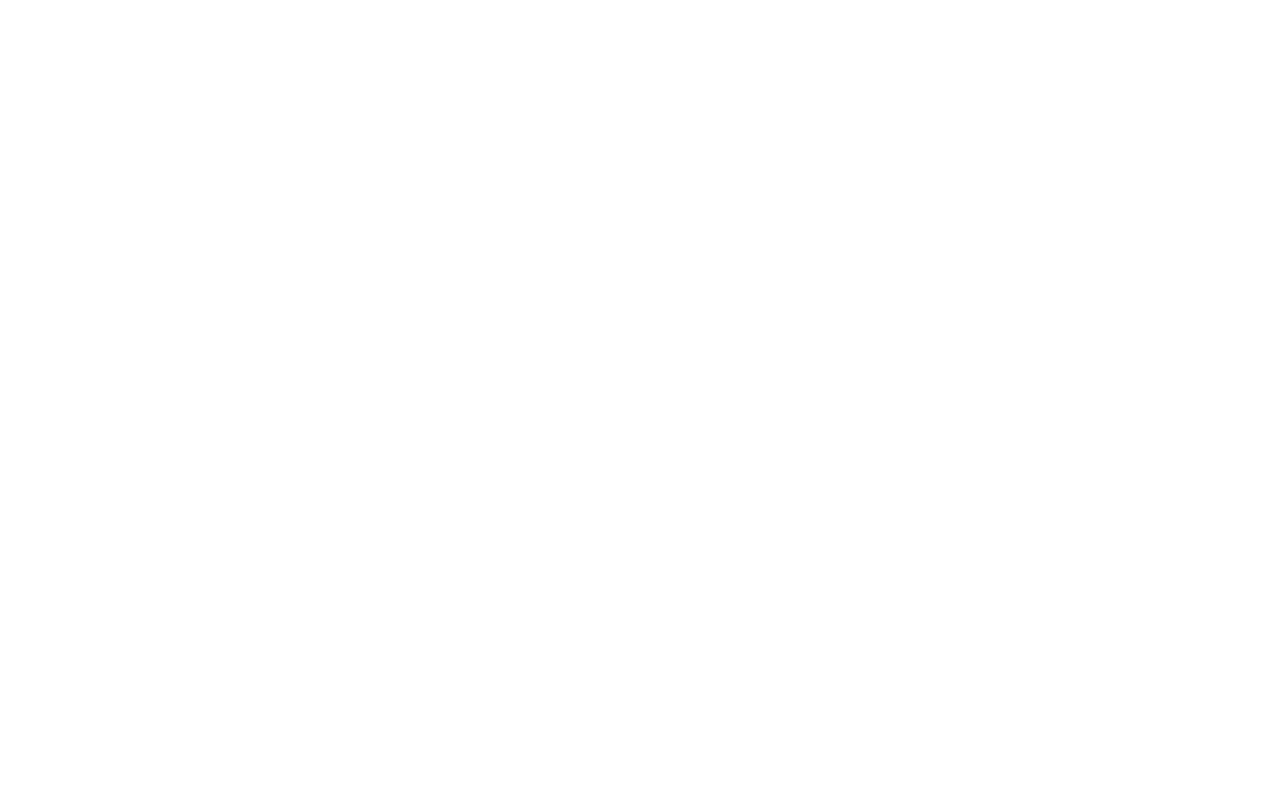
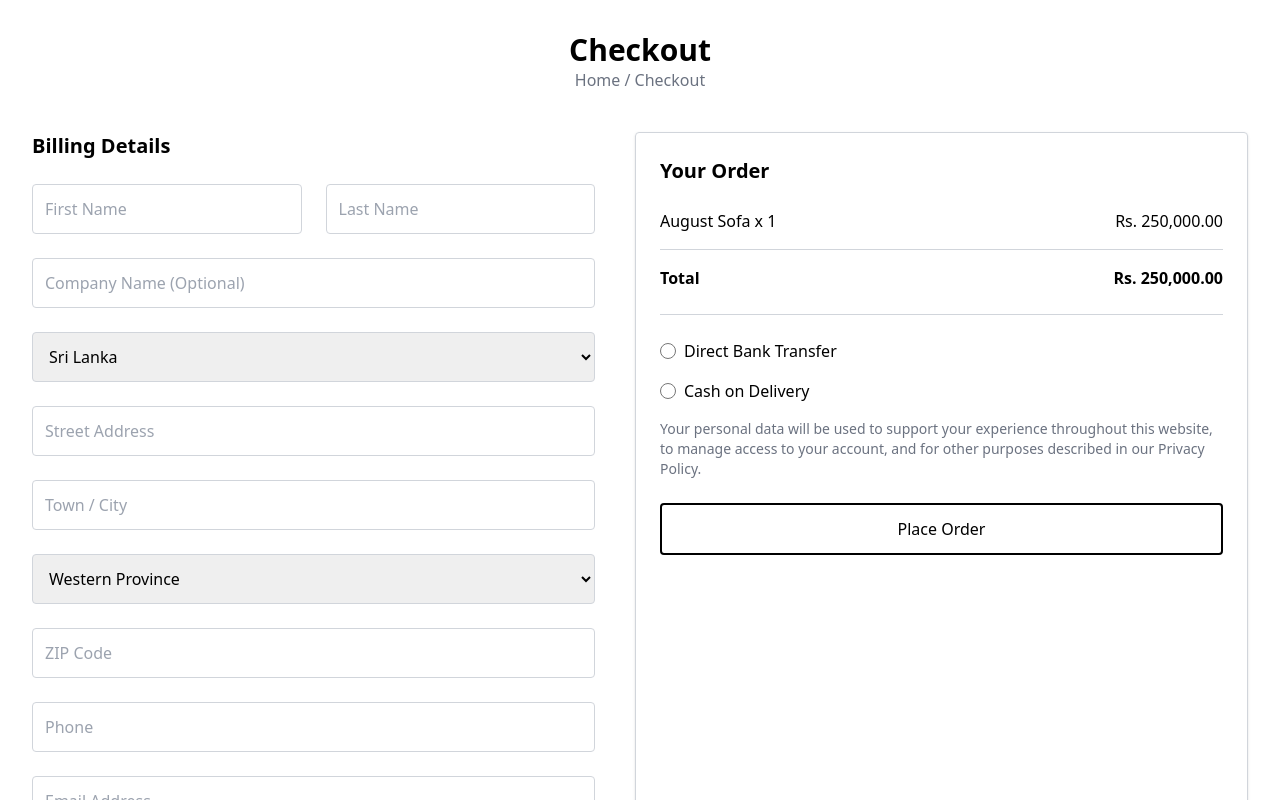
Before and after one commit to Binodsyangtan/MERN-Ecommerce, a React (Vite) app in the folder client/: page /Checkout in a window 1280 px wide. Before the commit this address had no page. Shown: the top 800 px of the page. Built offline with nearby package versions, Linux system fonts and the light colour scheme; the HTML template or start-up script is replaced by a standard one.

Commit message:
cart things done now checkout banauna lako

```diff
--- a/client/src/App.jsx
+++ b/client/src/App.jsx
@@ -13,6 +13,8 @@
 import "react-toastify/dist/ReactToastify.css";
 import Profile from './component/myAccount/Profile'
 import Cart from './component/cart/Cart'
+import Checkout from './component/cart/CheckOut'
+
 
 
 function App() {
@@ -27,7 +29,7 @@
         <Route path='/Contact' element={<Contact/>}/>
         <Route path='/profile' element={<Profile/>}/>
         <Route path='/cart' element={<Cart/>}/>
-        {/* <Route path='/filter' element={<FilterBar/>}/> */}
+        <Route path='/Checkout' element={<Checkout/>}/>
 
 
 
--- a/client/src/component/cart/Cart.jsx
+++ b/client/src/component/cart/Cart.jsx
@@ -3,7 +3,8 @@
 import AppContext from "../../context/AppContext";
 
 const Cart = () => {
-  const { cart, decreaseQuantity,addToCart} = useContext(AppContext);
+  const { cart, decreaseQuantity, addToCart, removeFromCart } =
+    useContext(AppContext);
   const [qty, setQty] = useState(0);
   const [price, setPrice] = useState(0);
   useEffect(() => {
@@ -33,22 +34,23 @@
 
         {/* Main Section */}
         <main className="container mx-auto mt-6 px-4">
-          <div className="grid grid-cols-3 gap-6">
+          <div className="grid grid-cols-2 gap-6 md:grid-cols-3">
             {/* Cart Table */}
 
             <div className="col-span-2 rounded-lg bg-white p-6 shadow-sm">
-              <div className="grid grid-cols-5 border-b pb-4 font-bold text-gray-700">
+              <div className="grid grid-cols-6 border-b pb-4 font-bold text-gray-700">
                 <div>Product</div>
                 <div>Title</div>
                 <div>Price</div>
                 <div>Quantity</div>
                 <div>Subtotal</div>
+                <div></div>
               </div>
               {/* Product Row */}
               {cart?.items?.map((product) => (
                 <div
                   key={product._id}
-                  className="mt-4 grid grid-cols-5 items-center border-b pb-4"
+                  className="mt-4 grid grid-cols-6 items-center border-b pb-4"
                 >
                   <div>
                     <img
@@ -67,7 +69,8 @@
                       -
                     </button>
                     {product.quantity}
-                     <button onClick={() =>
+                    <button
+                      onClick={() =>
                         addToCart(
                           product?.productId,
                           product.title,
@@ -75,9 +78,22 @@
                           1,
                           product.imgSrc,
                         )
-                }>+</button>
+                      }
+                    >
+                      +
+                    </button>
                   </div>
                   <div>{price}</div>
+                  <button
+                    onClick={() => {
+                      if (confirm("Are you sure, want to remove form cart")) {
+                        removeFromCart(product?.productId);
+                      }
+                    }}
+                    className="rounded-md bg-red-200 p-2 text-lg text-white hover:bg-red-500"
+                  >
+                    remove
+                  </button>
                 </div>
               ))}
               {/* <div className="grid grid-cols-4 items-center mt-4 border-b pb-4">
@@ -102,17 +118,17 @@
             </div>
 
             {/* Cart Totals Section */}
-            <div className="rounded-lg bg-yellow-100 p-6 shadow-sm">
+            <div className="rounded-lg bg-[#FFF9E5] p-6 shadow-sm">
               <h2 className="text-lg font-bold">Cart Totals</h2>
               <div className="mt-4 flex justify-between">
                 <span>Subtotal</span>
-                <span>Rs. 250,000.00</span>
+                <span>Rs. {price}</span>
               </div>
               <div className="mt-4 flex justify-between font-bold">
                 <span>Total</span>
-                <span>{price}</span>
+                <span>Rs. {price}</span>
               </div>
-              <button className="mt-6 w-full rounded-lg bg-yellow-500 py-2 text-white shadow">
+              <button className="mt-6 w-full rounded-lg bg-transparent py-2 text-[#000000] shadow hover:bg-orange-100">
                 Check Out
               </button>
             </div>
--- /dev/null
+++ b/client/src/component/cart/CheckOut.jsx
@@ -0,0 +1,115 @@
+import React from "react";
+
+const Checkout = () => {
+  return (
+    <div className="p-8 font-sans">
+      {/* Header */}
+      <div className="text-center mb-10">
+        <h2 className="text-3xl font-bold">Checkout</h2>
+        <p className="text-gray-500">Home / Checkout</p>
+      </div>
+
+      <div className="flex flex-col lg:flex-row gap-10">
+        {/* Billing Details */}
+        <div className="flex-1">
+          <h3 className="text-xl font-bold mb-6">Billing Details</h3>
+          <form className="space-y-6">
+            <div className="grid grid-cols-2 gap-6">
+              <input
+                type="text"
+                placeholder="First Name"
+                className="border border-gray-300 p-3 rounded w-full"
+              />
+              <input
+                type="text"
+                placeholder="Last Name"
+                className="border border-gray-300 p-3 rounded w-full"
+              />
+            </div>
+            <input
+              type="text"
+              placeholder="Company Name (Optional)"
+              className="border border-gray-300 p-3 rounded w-full"
+            />
+            <select className="border border-gray-300 p-3 rounded w-full">
+              <option value="sri-lanka">Sri Lanka</option>
+              {/* Add more countries */}
+            </select>
+            <input
+              type="text"
+              placeholder="Street Address"
+              className="border border-gray-300 p-3 rounded w-full"
+            />
+            <input
+              type="text"
+              placeholder="Town / City"
+              className="border border-gray-300 p-3 rounded w-full"
+            />
+            <select className="border border-gray-300 p-3 rounded w-full">
+              <option value="western-province">Western Province</option>
+              {/* Add more provinces */}
+            </select>
+            <input
+              type="text"
+              placeholder="ZIP Code"
+              className="border border-gray-300 p-3 rounded w-full"
+            />
+            <input
+              type="text"
+              placeholder="Phone"
+              className="border border-gray-300 p-3 rounded w-full"
+            />
+            <input
+              type="email"
+              placeholder="Email Address"
+              className="border border-gray-300 p-3 rounded w-full"
+            />
+            <textarea
+              placeholder="Additional Information"
+              className="border border-gray-300 p-3 rounded w-full h-24"
+            />
+          </form>
+        </div>
+
+        {/* Order Summary */}
+        <div className="flex-1 border border-gray-300 p-6 rounded shadow">
+          <h3 className="text-xl font-bold mb-6">Your Order</h3>
+          <div className="space-y-4">
+            <div className="flex justify-between">
+              <span>August Sofa x 1</span>
+              <span>Rs. 250,000.00</span>
+            </div>
+            <hr className="border-gray-300" />
+            <div className="flex justify-between font-bold">
+              <span>Total</span>
+              <span>Rs. 250,000.00</span>
+            </div>
+          </div>
+          <hr className="border-gray-300 my-6" />
+
+          {/* Payment Options */}
+          <div>
+            <label className="flex items-center space-x-2 mb-4">
+              <input type="radio" name="payment" className="w-4 h-4" />
+              <span>Direct Bank Transfer</span>
+            </label>
+            <label className="flex items-center space-x-2 mb-4">
+              <input type="radio" name="payment" className="w-4 h-4" />
+              <span>Cash on Delivery</span>
+            </label>
+            <p className="text-gray-500 text-sm mb-6">
+              Your personal data will be used to support your experience
+              throughout this website, to manage access to your account, and for
+              other purposes described in our Privacy Policy.
+            </p>
+            <button className="bg-transparent text-[#000000] w-full p-3 rounded hover:bg-gray-200 border-[2px] border-black">
+              Place Order
+            </button>
+          </div>
+        </div>
+      </div>
+    </div>
+  );
+};
+
+export default Checkout;
--- a/client/src/context/AppState.jsx
+++ b/client/src/context/AppState.jsx
@@ -217,6 +217,33 @@
 
   };
 
+  //remove item form cart
+  const removeFromCart = async (productId) => {
+    const api = await axios.delete(`${url}/cart/remove/${productId}`,{
+      headers:{
+        "Content-Type":"Application/json",
+        Auth:token,
+      },
+      withCredentials:true
+    }
+  );
+  setReload(!reload);
+  console.log("remove item form cart",api);
+  toast.success(api.data.message, {
+    position: "top-right",
+    autoClose: 1500,
+    hideProgressBar: false,
+    closeOnClick: true,
+    pauseOnFocusLoss: true,
+    draggable: true,
+    progress: undefined,
+    theme: "dark",
+    transition: Bounce,
+  });
+
+
+  };
+
   return (
     <AppContext.Provider
       value={{
@@ -235,6 +262,7 @@
         addToCart,
         cart,
         decreaseQuantity,
+        removeFromCart,
       }}
     >
       {props.children}
```
Lines whose indentation alone changed are shown as unchanged.
